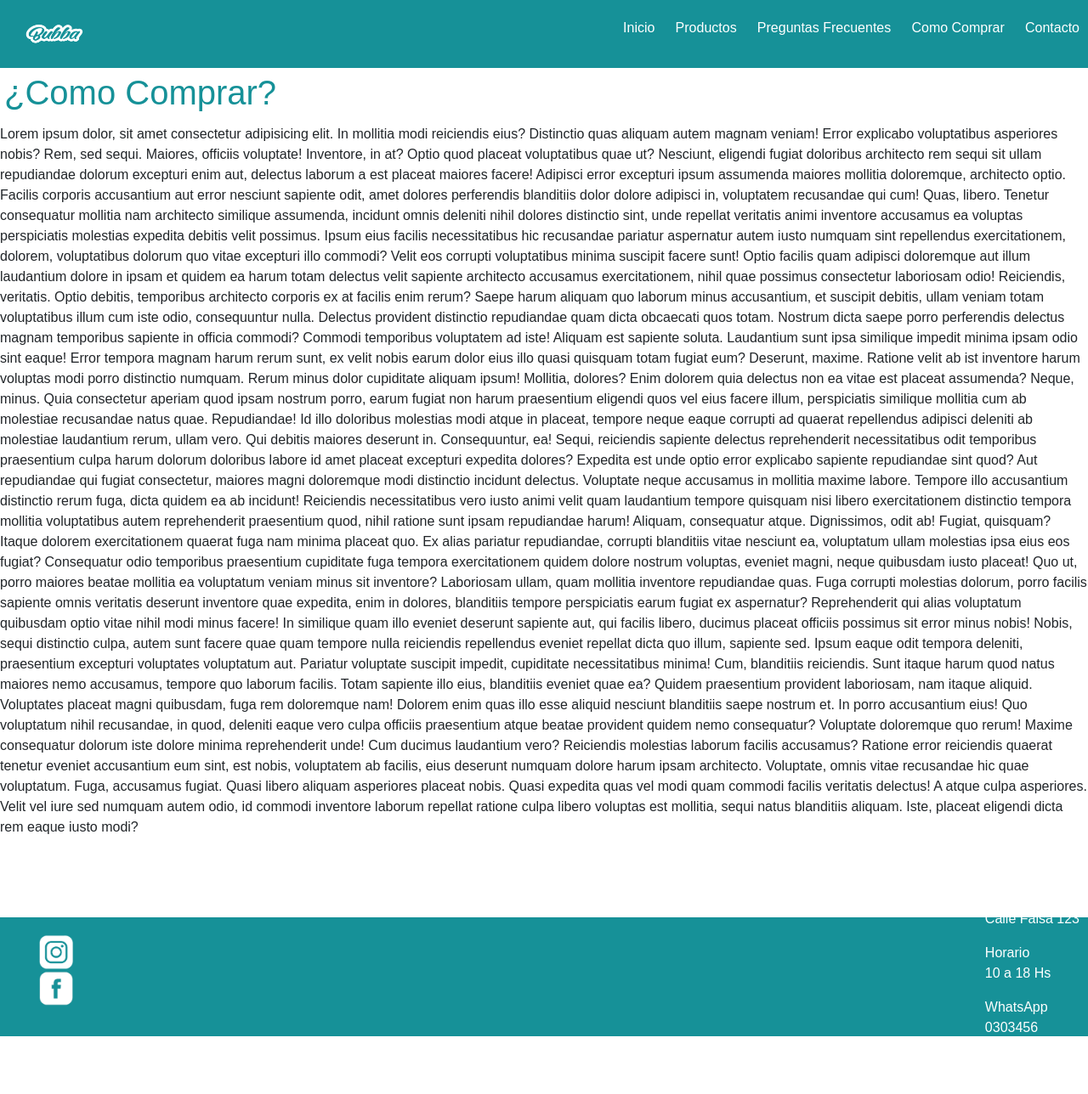
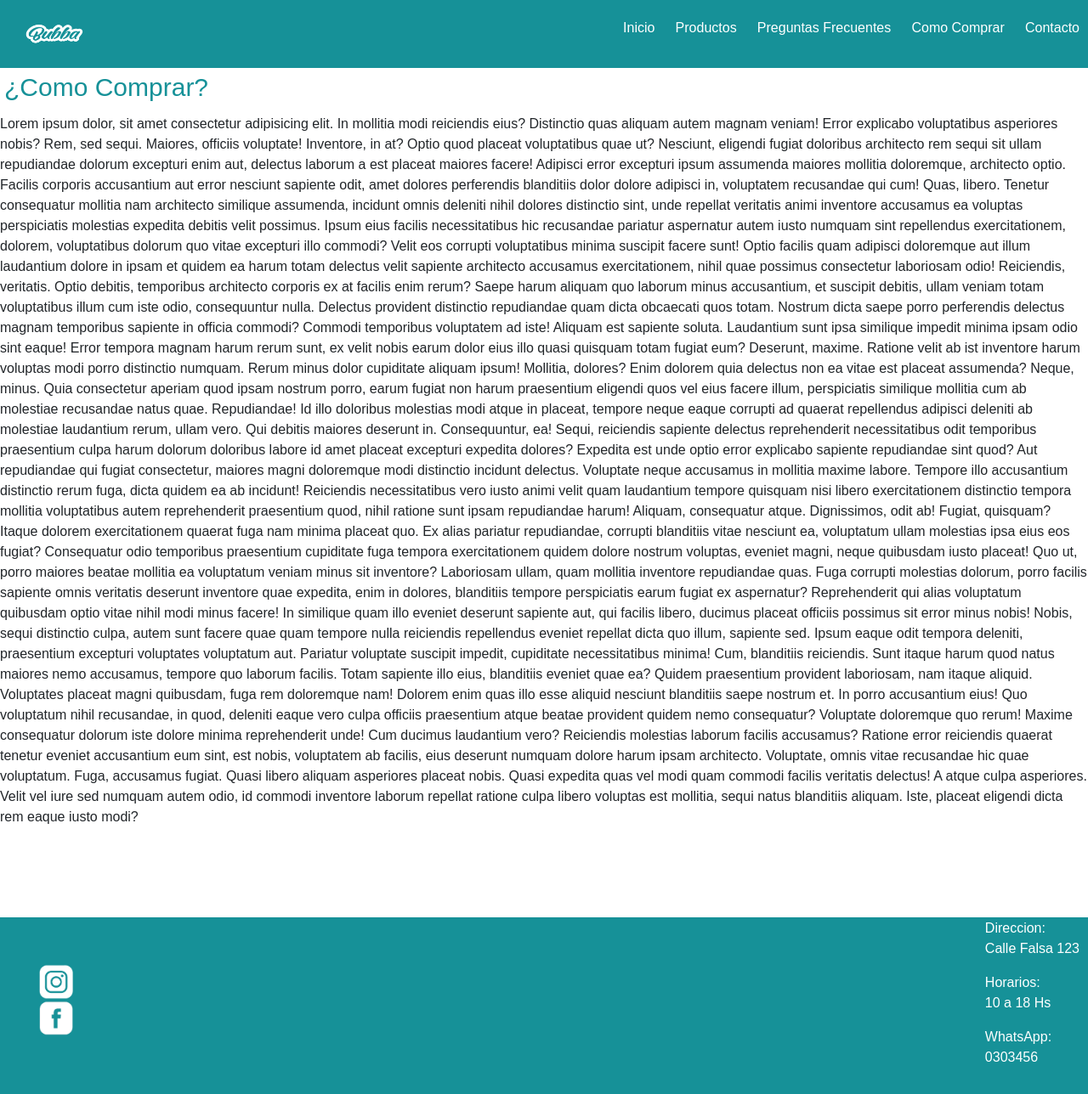
Before and after one commit to LucasCato/BubbaEmprendimiento, a website: page comprar.html in a window 1280 px wide. Shown: the whole page at 85% size. Before the commit the page ends 1238 px from the top, so only its background shows below. Drawn offline with nearby package versions, Linux system fonts and the light colour scheme.

Commit message:
arreglo del footer

```diff
--- a/comprar.html
+++ b/comprar.html
@@ -62,9 +62,9 @@
             Voluptate, omnis vitae recusandae hic quae voluptatum. Fuga, accusamus fugiat. Quasi libero aliquam asperiores placeat nobis. Quasi expedita quas vel modi quam commodi facilis veritatis delectus! A atque culpa asperiores.
             Velit vel iure sed numquam autem odio, id commodi inventore laborum repellat ratione culpa libero voluptas est mollitia, sequi natus blanditiis aliquam. Iste, placeat eligendi dicta rem eaque iusto modi?
             </p>
-    </section>
+   </section>
    </main>
-    <footer>
+   <footer>
       <ul class="redes">
          <li>
             <a href="https://www.instagram.com/bubbatazas/" target="_blank">
@@ -78,13 +78,13 @@
          </li>
       </ul>
          <ul class="info">
-            <li>Direccion
+            <li>Direccion:
                <p>Calle Falsa 123</p>
             </li>
-            <li>Horario
+            <li>Horarios:
                <p>10 a 18 Hs</p>
             </li>
-            <li>WhatsApp
+            <li>WhatsApp:
                <p>0303456</p>
             </li>
          </ul>
--- a/style.css
+++ b/style.css
@@ -11,7 +11,7 @@
 
 .grid-padre{
     display: grid;
-    grid-template-rows: 80px 1000px 140px;
+    grid-template-rows: 80px 1000px 210px;
     grid-template-areas:
     "header header header "
     "main main main "
@@ -70,14 +70,13 @@ h1{
     font-family: 'Nunito', sans-serif;
     color: var(--color-verde);
     padding: 5px;
+    font-size: 30px;
 }
 .novedades{
     height: 70%;
     width: 100%;
 }
-h1{
-    font-family: 'Nunito', sans-serif;
-}
+
 h2{
     font-family: 'Nunito', sans-serif;
 }
```
Also changed, not shown: contacto.html (+3 -3 lines), index.html (+4 -10 lines), preguntas.html (+3 -3 lines), productos.html (+3 -3 lines).
